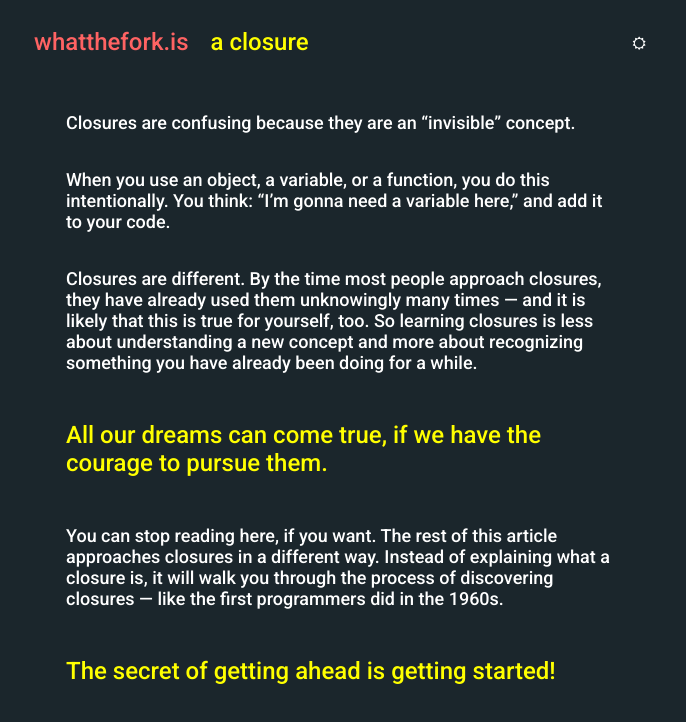
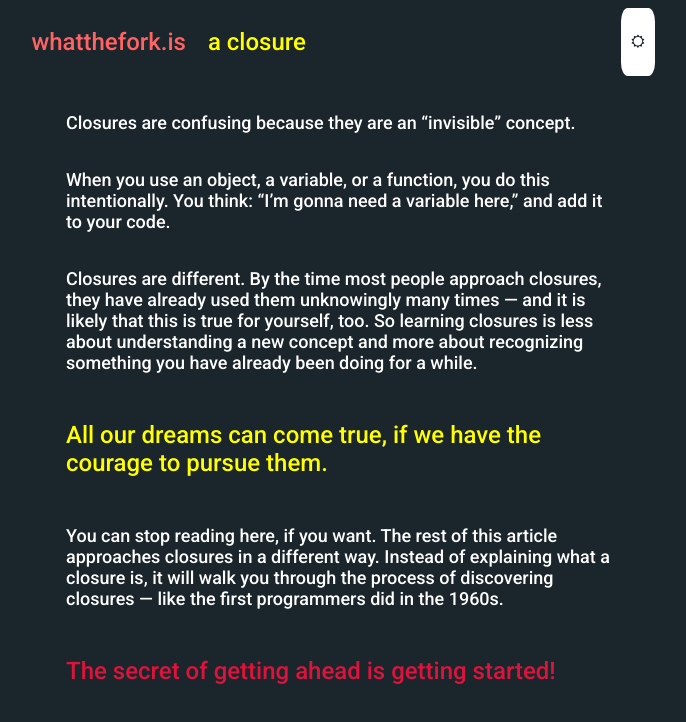
Before and after one commit to khadijagardezi/light-dark-mode, a plain HTML site: page index.html in a window 1280 px wide. Both pictures are taken after a click on the button 941 px from the left and 43 px from the top of the page. Shown: the whole page, without its empty margins (302-988 px from the left). Drawn offline with Linux system fonts and the light colour scheme.

Commit message:
toggling

```diff
--- a/app.js
+++ b/app.js
@@ -1,11 +1,6 @@
-function light() {
-   document.body.style.backgroundColor = "#1b262c";
-   document.body.style.color = "white";
-   document.querySelector('.black').style.color = "#ff6363";
-   document.querySelector('.blue').style.color = "yellow";
-   document.querySelector('.h3').style.color = "yellow";
-   document.getElementById('h3').style.color = "yellow";
+function dark() {
+
+   var element = document.body;
+   element.classList.toggle("dark");
+
 }
-// function light(){
-//    window.location = "index.html";
-//  }
--- a/style.css
+++ b/style.css
@@ -32,15 +32,34 @@ h3 {
     font-size: x-large;
     color: crimson;
 }
-.darkMode {
-    margin-top: 20px;
-    background-color:#1b262c;
-    color:white;
-    height: 30px;
+.dark {
+    background-color : #1b262c;
+    color : white;
+
+}
+.dark .black {
+    color : #ff6363;
+}
+.dark .blue{
+    color : yellow;
+}
+.dark .h3 {
+    color : yellow;
+}
+
+button {
+    padding: 15px 10px;
+    background-color: #1b262c;
+    color : white;
     border: none;
+    border-radius: 20%;
 }
-.darkMode:hover {
 
-    color:black;
-    height: 30px;
+.dark button {
+    padding: 15px 10px;
+    background-color:  white;
+    color : #1b262c;
+    border: none;
+    border-radius: 20%;
+
 }
```
Also changed, not shown: index.html (+1 -1 lines).
